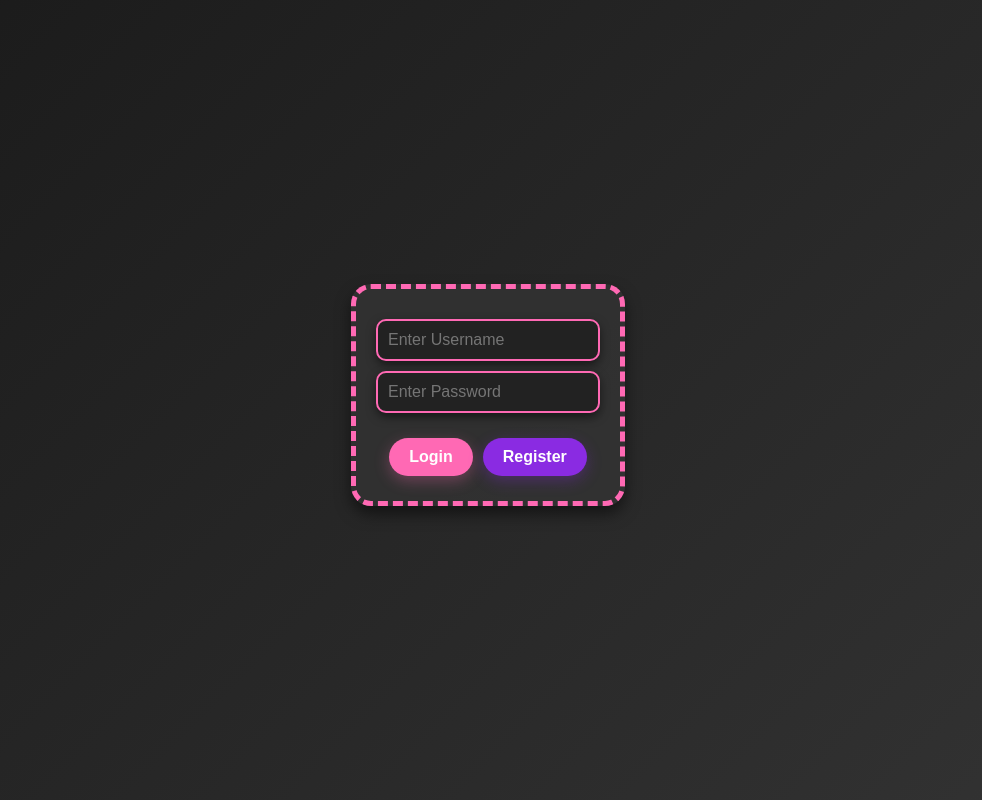
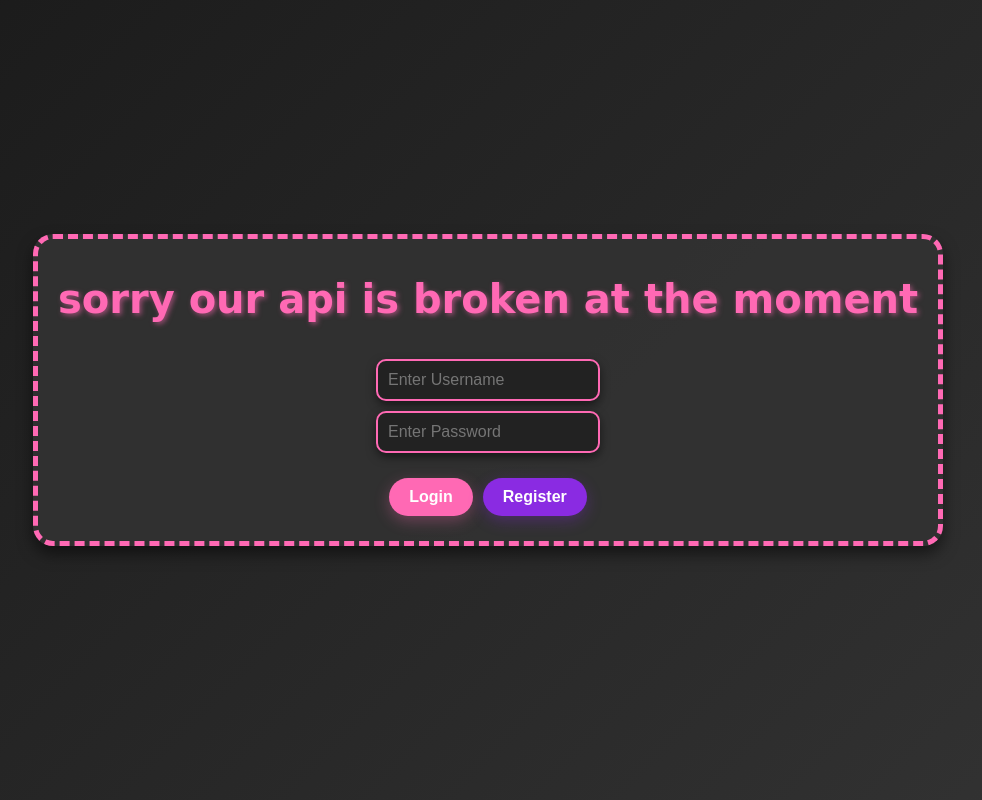
Before and after one commit to bruh3321/api-, a Vue app: page / in a window 1280 px wide. Shown: the whole page, without its empty margins (152-1134 px from the left). Built offline with nearby package versions, Linux system fonts and the light colour scheme.

Commit message:
broken api for public testing

```diff
--- a/src/App.vue
+++ b/src/App.vue
@@ -87,6 +87,7 @@ function logout() {
 <template>
     <main>
         <div class="login-container" v-if="!isLoggedIn">
+            <h1>sorry our api is broken at the moment</h1>
             <input
                 type="text"
                 class="user"
```
